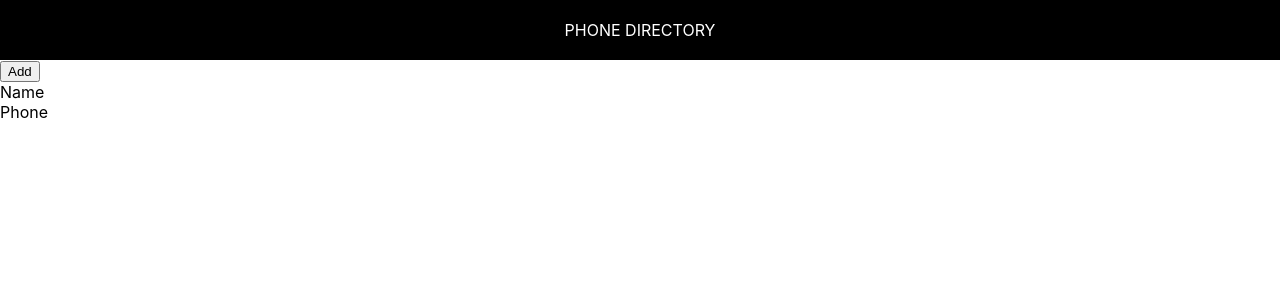
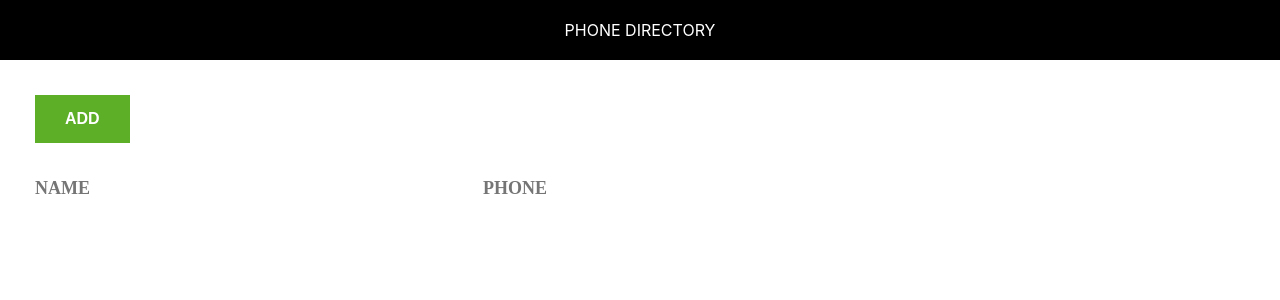
Before and after one commit to Chandrika1302/phone-directory, a React (Create React App) app: page / in a window 1280 px wide. Shown: the top 300 px of the page. Built offline with nearby package versions, Linux system fonts and the light colour scheme.

Commit message:
styled 'App' (Home Page)

```diff
--- /dev/null
+++ b/src/App.css
@@ -0,0 +1,23 @@
+.add-btn{
+    padding:15px 30px ;
+    margin: 35px;
+    background-color: #5eaf28;
+    color: #fff;
+    text-transform: uppercase;
+    font-size: medium;
+    font-weight:bolder;
+    border: 0;
+    cursor: pointer;
+}
+.user-details{
+    display: flex;
+    justify-content: space-between;
+    width: 40%;
+    margin-left: 35px;
+    font-family: bold;
+    font-weight:bolder;
+    color: #747574;
+    text-transform: uppercase;
+    font-size: large;
+    cursor: pointer;
+}
--- a/src/App.js
+++ b/src/App.js
@@ -1,11 +1,12 @@
 import Header from './Header';
+import './App.css';
 function App() {
   return (
     <div>
       <Header/>
-       <button>Add</button>
-       <div>
-          <span>Name</span><br/>
+       <button className="add-btn">Add</button>
+       <div className="user-details">
+          <span>Name</span>
           <span>Phone</span>
        </div>
     </div>
```
